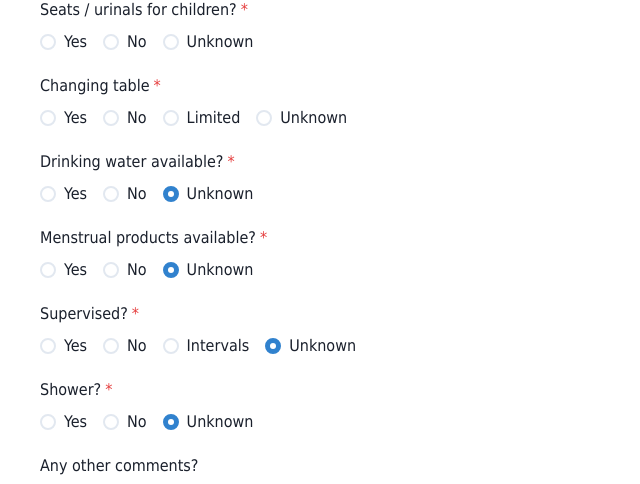
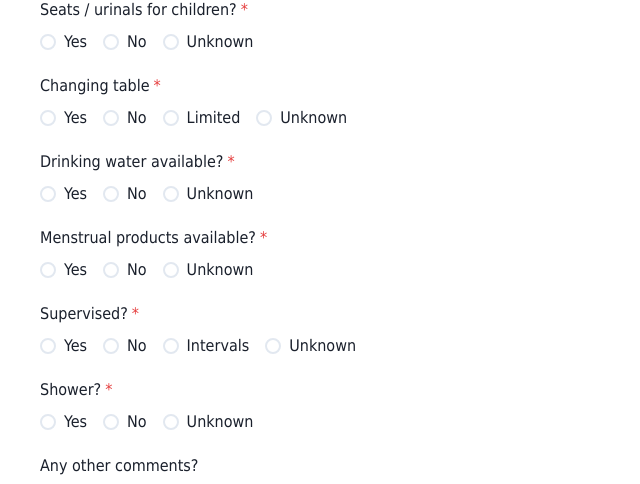
Before and after one commit to JamieBarlow/FlushPoint, a React (Vite) app in the folder frontend/: page /bathrooms/new in a window 1280 px wide. Shown: the part 1877-2361 px from the top of the page, without its empty margins (0-640 px from the left). Built offline with nearby package versions, Linux system fonts and the light colour scheme.

Commit message:
Add controlled radio group and checkbox elements to new bathroom form. Update validation for customCheckboxGroup

```diff
--- a/frontend/src/components/CustomCheckboxGroup.tsx
+++ b/frontend/src/components/CustomCheckboxGroup.tsx
@@ -24,6 +24,7 @@ interface CheckboxGroupProps {
   helperText?: string;
 }
 interface CustomCheckboxProps {
+  name: string;
   label?: string;
   isChecked: boolean;
   isDisabled: boolean;
@@ -62,7 +63,7 @@ export default function CustomCheckboxGroup({
         cursor={isDisabled ? "not-allowed" : "pointer"}
         {...htmlProps}
       >
-        <input {...getInputProps()} hidden />
+        <input {...getInputProps()} name={props.name} />
         <Flex
           alignItems="center"
           justifyContent="center"
@@ -115,6 +116,7 @@ export default function CustomCheckboxGroup({
               {options.map((opt) => (
                 <CustomCheckbox
                   key={opt.value}
+                  name={name}
                   value={opt.value}
                   label={opt.label}
                   isChecked={value.includes(opt.value)}
--- a/frontend/src/pages/NewBathroomForm.tsx
+++ b/frontend/src/pages/NewBathroomForm.tsx
@@ -56,6 +56,8 @@ export default function NewBathroomForm() {
     Object.entries(data).forEach(([key, value]) => {
       if (typeof value === "string" || value instanceof Blob) {
         formData.append(key, value);
+      } else if (Array.isArray(value)) {
+        value.forEach((v) => formData.append(key, v)); // Preserve as array
       } else if (value != null) {
         formData.append(key, String(value));
       }
@@ -282,7 +284,6 @@ export default function NewBathroomForm() {
               styles={formInputStyles}
               control={control}
               label="Toilet position(s) available (tick all that apply):"
-              isRequired
               options={[
                 { value: "seated", label: "Seated" },
                 { value: "urinal", label: "Urinal" },
@@ -349,7 +350,6 @@ export default function NewBathroomForm() {
                 styles={formInputStyles}
                 label={"Changing table location (can select multiple)"}
                 control={control}
-                isRequired
                 options={[
                   { value: "wheelchair_toilet", label: "Wheelchair toilet" },
                   { value: "female_toilet", label: "Female toilet" },
@@ -362,91 +362,112 @@ export default function NewBathroomForm() {
                 errors={errors}
               />
             )}
-            <FormControl sx={formInputStyles} isRequired defaultValue={"no"}>
-              <FormLabel>Drinking water available?</FormLabel>
-              <RadioGroup defaultValue="unknown" name="drinking_water">
-                <Stack spacing={4} direction="row">
-                  <Radio value="yes">Yes</Radio>
-                  <Radio value="no">No</Radio>
-                  <Radio value="unknown">Unknown</Radio>
-                </Stack>
-              </RadioGroup>
-            </FormControl>
-            <FormControl sx={formInputStyles} isRequired defaultValue={"no"}>
-              <FormLabel>Menstrual products available?</FormLabel>
-              <RadioGroup
-                defaultValue="unknown"
-                name="toilets:menstrual_products"
-              >
-                <Stack spacing={4} direction="row">
-                  <Radio
-                    value="yes"
-                    onChange={() => {
-                      !productsAvailable && setProductsAvailable(true);
-                    }}
-                  >
-                    Yes
-                  </Radio>
-                  <Radio
-                    value="no"
-                    onChange={() => {
-                      productsAvailable && setProductsAvailable(false);
-                    }}
-                  >
-                    No
-                  </Radio>
-                  <Radio
-                    value="unknown"
-                    onChange={() => {
-                      productsAvailable && setProductsAvailable(false);
-                    }}
-                  >
-                    Unknown
-                  </Radio>
-                </Stack>
-              </RadioGroup>
-            </FormControl>
+            <ControlledRadioGroup
+              name="drinking_water"
+              styles={formInputStyles}
+              label={"Drinking water available?"}
+              control={control}
+              isRequired
+              options={[
+                { value: "yes", label: "Yes" },
+                { value: "no", label: "No" },
+                { value: "unknown", label: "Unknown" },
+              ]}
+              errors={errors}
+            />
+            <ControlledRadioGroup
+              name="toilets:menstrual_products"
+              styles={formInputStyles}
+              label="Menstrual products available?"
+              control={control}
+              isRequired
+              options={[
+                {
+                  value: "yes",
+                  label: "Yes",
+                  onChange: () => {
+                    !productsAvailable && setProductsAvailable(true);
+                  },
+                },
+                {
+                  value: "no",
+                  label: "No",
+                  onChange: () => {
+                    productsAvailable && setProductsAvailable(false);
+                  },
+                },
+                {
+                  value: "unknown",
+                  label: "Unknown",
+                  onChange: () => {
+                    productsAvailable && setProductsAvailable(false);
+                  },
+                },
+              ]}
+              errors={errors}
+            />
+
             {productsAvailable && (
-              <FormControl sx={formInputStyles} isRequired defaultValue={"no"}>
-                <FormLabel>Available where?</FormLabel>
-                <RadioGroup defaultValue="unknown" name="vending">
-                  <Stack spacing={4} direction="row">
-                    <Radio value="free">Free (Accessible to all)</Radio>
-                    <Radio value="limited">Free (Female only stalls)</Radio>
-                    <Radio value="vending">Vending machine</Radio>
-                    <Radio value="unknown">Unknown</Radio>
-                  </Stack>
-                </RadioGroup>
-              </FormControl>
+              <ControlledRadioGroup
+                name="vending"
+                label="Available where?"
+                styles={formInputStyles}
+                control={control}
+                isRequired
+                options={[
+                  { value: "free", label: "Free (accessible to all)" },
+                  { value: "limited", label: "Free (Female only stalls" },
+                  { value: "vending", label: "Vending machine" },
+                  { value: "unknown", label: "Unknown" },
+                ]}
+                errors={errors}
+              />
             )}
-            <FormControl sx={formInputStyles} isRequired defaultValue={"no"}>
-              <FormLabel>Supervised?</FormLabel>
-              <RadioGroup defaultValue="unknown" name="supervised">
-                <Stack spacing={4} direction="row">
-                  <Radio value="yes">Yes</Radio>
-                  <Radio value="no">No</Radio>
-                  <Radio value="interval">Intervals</Radio>
-                  <Radio value="unknown">Unknown</Radio>
-                </Stack>
-              </RadioGroup>
-            </FormControl>
-            <FormControl sx={formInputStyles} isRequired defaultValue={"no"}>
-              <FormLabel>Shower?</FormLabel>
-              <RadioGroup defaultValue="unknown" name="shower">
-                <Stack spacing={4} direction="row">
-                  <Radio value="yes">Yes</Radio>
-                  <Radio value="no">No</Radio>
-                  <Radio value="unknown">Unknown</Radio>
-                </Stack>
-              </RadioGroup>
-            </FormControl>
-            <FormControl mb="40px" sx={formInputStyles}>
-              <FormLabel>Any other comments?</FormLabel>
-              <Textarea placeholder="Enter more info" name="fixme" />
+            <ControlledRadioGroup
+              name="supervised"
+              label="Supervised?"
+              styles={formInputStyles}
+              control={control}
+              isRequired
+              options={[
+                { value: "yes", label: "Yes" },
+                { value: "no", label: "No" },
+                { value: "interval", label: "Intervals" },
+                { value: "unknown", label: "Unknown" },
+              ]}
+              errors={errors}
+            />
+            <ControlledRadioGroup
+              name="shower"
+              label="Shower?"
+              styles={formInputStyles}
+              control={control}
+              isRequired
+              options={[
+                { value: "yes", label: "Yes" },
+                { value: "no", label: "No" },
+                { value: "unknown", label: "Unknown" },
+              ]}
+              errors={errors}
+            />
+            <FormControl
+              mb="40px"
+              sx={formInputStyles}
+              isInvalid={!!errors["fixme"]}
+            >
+              <FormLabel htmlFor="fixme">Any other comments?</FormLabel>
+              <Textarea
+                id="fixme"
+                placeholder="Enter more info"
+                {...register("fixme")}
+              />
               <FormHelperText>
                 Use only to flag anything to other taggers that may need
                 changing / checking
               </FormHelperText>
+              <FormErrorMessage>
+                {String(errors["fixme"]?.message)}
+              </FormErrorMessage>
             </FormControl>
             <Button type="submit" isLoading={isSubmitting}>
               Submit
--- a/frontend/src/schemas/bathroomSchema.ts
+++ b/frontend/src/schemas/bathroomSchema.ts
@@ -22,19 +22,21 @@ export const bathroomSchema = z.object({
   fee: Enums.FeeEnum.optional(),
   locked: Enums.lockedEnum.optional(),
   indoor: Enums.indoorEnum.optional(),
-  level: z.number().min(-10).max(10),
+  level: z.number().min(-10).max(10).optional(),
   gender_segregated: Enums.gender_segregatedEnum.optional(),
   wheelchair: Enums.wheelchairEnum.optional(),
   "toilets:wheelchair": Enums.toilets_wheelchairEnum.optional(),
   "wheelchair:description": z
     .string()
     .max(200, { message: "Cannot be over 200 characters long" }),
-  "toilets:position": z.array(Enums.toilets_positionEnum.optional()),
+  "toilets:position": z
+    .array(Enums.toilets_positionEnum.optional())
+    .min(1, "Select at least 1 option"),
   child: Enums.childEnum.optional(),
   changing_table: Enums.changing_tableEnum.optional(),
-  "changing_table:location": z.array(
-    Enums.changing_table_locationEnum.optional()
-  ),
+  "changing_table:location": z
+    .array(Enums.changing_table_locationEnum.optional())
+    .min(1, "Select at least 1 option"),
   drinking_water: Enums.drinking_waterEnum.optional(),
   "toilets:menstrual_products": Enums.toilets_menstrual_productsEnum.optional(),
   vending: Enums.vendingEnum.optional(),
```
